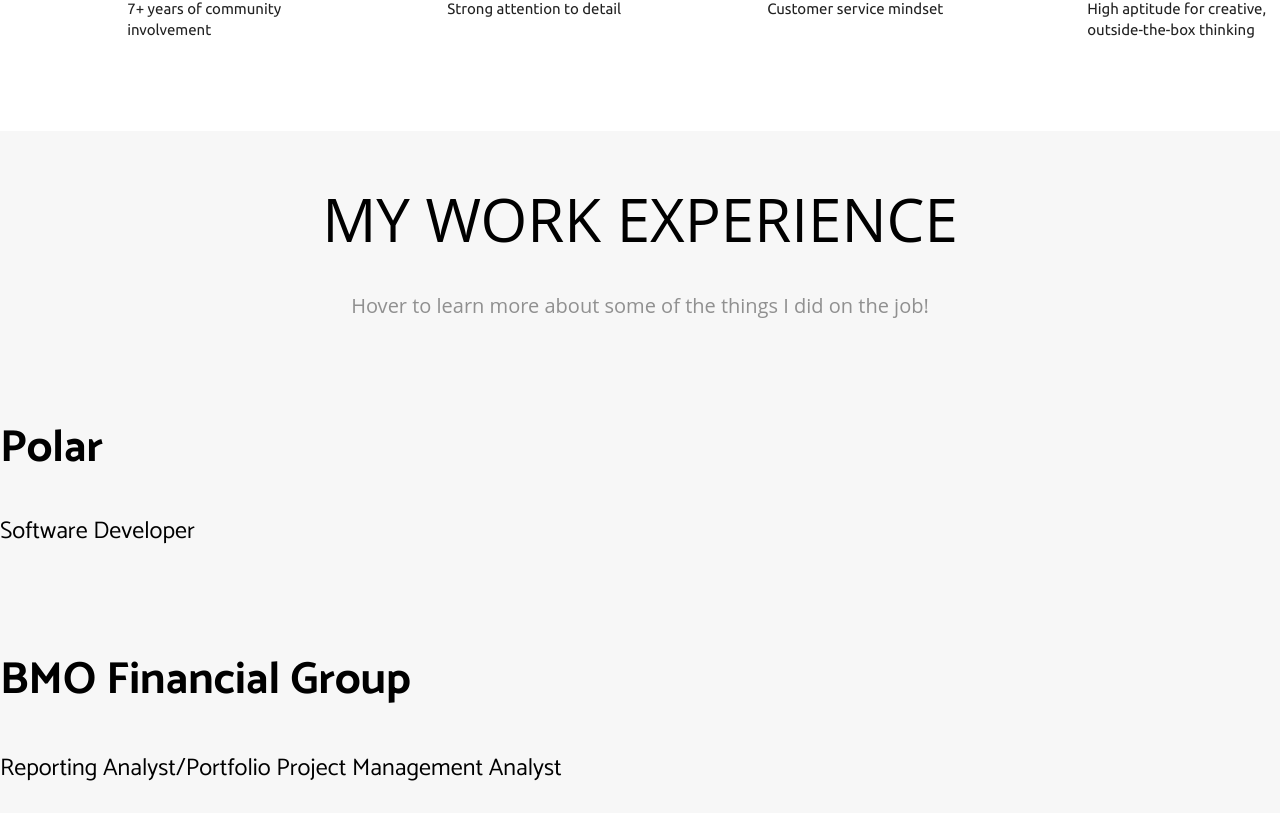
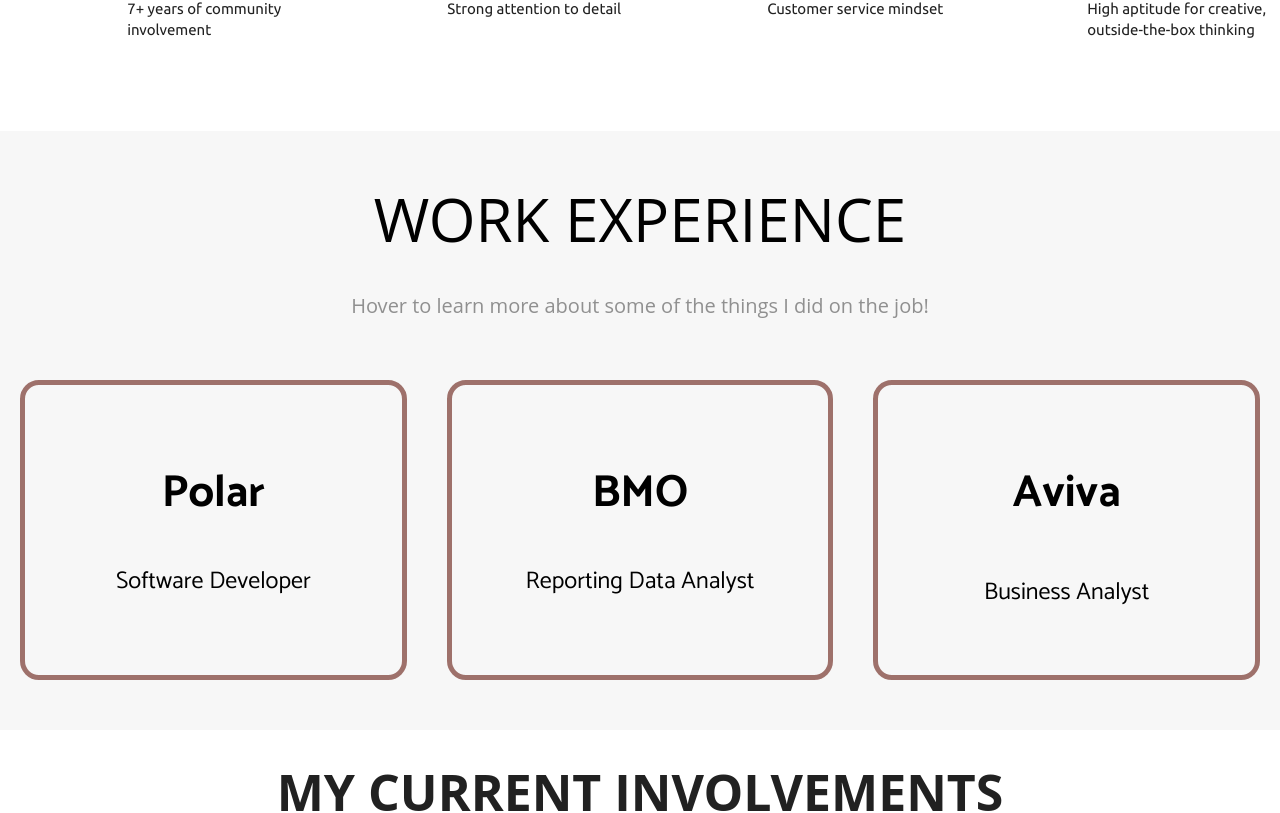
Before and after one commit to vicctorialo/personal-website, a React (Create React App) app: page / in a window 1280 px wide. Shown: the part 1791-2604 px from the top of the page. Built offline with nearby package versions, Linux system fonts and the light colour scheme; a web font is replaced by a local one.

Commit message:
add content for Aviva

```diff
--- a/src/Components/Work.jsx
+++ b/src/Components/Work.jsx
@@ -4,22 +4,20 @@
 class Work extends Component {
   render() {
     return (
-      <div className="work">
-        <h1 className="work-header">My Work Experience</h1>
+      <div className="work work-mobile">
+        <h1 className="work-header">Work Experience</h1>
         <p id="work-description">
           {" "}
           Hover to learn more about some of the things I did on the job!
         </p>
-        <div className="flex-container">
+        <div className="flex-container-work">
           <div className="polar">
             <h1 className="work-loc">Polar</h1>
-            <div className="work-title">Software Developer</div>
+            <h3 className="work-title">Software Developer</h3>
           </div>
           <div className="bmo">
-            <h1 className="work-loc">BMO Financial Group</h1>
-            <h3 className="work-title">
-              Reporting Analyst/Portfolio Project Management Analyst
-            </h3>
+            <h1 className="work-loc">BMO</h1>
+            <h3 className="work-title">Reporting Data Analyst</h3>
           </div>
           <div className="aviva">
             <h1 className="work-loc">Aviva</h1>
```
